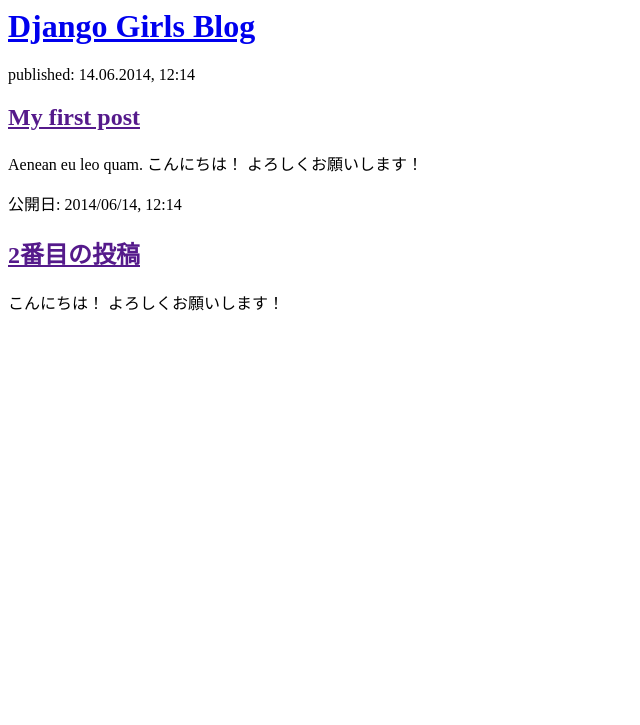
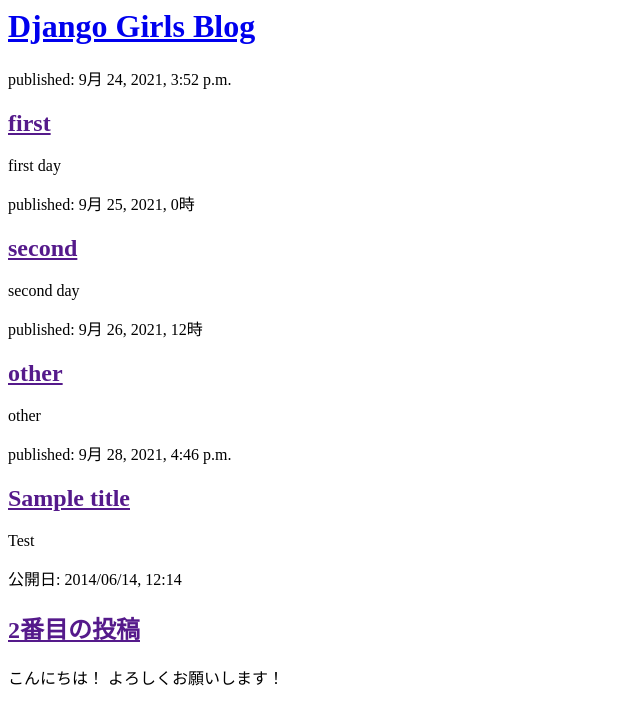
Before and after one commit to s-nes347/my-first-blog, a Django app: page / in a window 1280 px wide. Shown: the top 725 px of the page, without its empty margins (0-640 px from the left). Run offline with Django 3.2, Linux system fonts and the light colour scheme; data comes from the database, SQL or seed files in the repository; both versions use the stored data as it was after the commit.

Commit message:
Modified templates to display posts from database.

```diff
--- a/blog/models.py
+++ b/blog/models.py
@@ -10,7 +10,7 @@
     created_date = models.DateTimeField(default=timezone.now)
     published_date = models.DateTimeField(blank=True, null=True)
 
-    def puvlish(self):
+    def publish(self):
         self.published_date = timezone.now()
         self.save()
 
--- a/blog/templates/blog/post_list.html
+++ b/blog/templates/blog/post_list.html
@@ -8,9 +8,13 @@
         </div>
 
         <div>
-            <p>published: 14.06.2014, 12:14</p>
-            <h2><a href="">My first post</a></h2>
-            <p>Aenean eu leo quam. こんにちは！ よろしくお願いします！ </p>
+            {% for post in posts %}
+                <div>
+                    <p>published: {{ post.published_date }}
+                    <h2><a href="">{{ post.title }}</a></h2>
+                    <p>{{ post.text|linebreaksbr }}</p>
+                </div>
+            {% endfor %}
         </div>
 
         <div>
--- a/blog/views.py
+++ b/blog/views.py
@@ -1,5 +1,8 @@
 from django.shortcuts import render
+from django.utils import timezone
+from .models import Post
 
 # Create your views here.
 def post_list(request):
-    return render(request, 'blog/post_list.html', {})
+    posts = Post.objects.filter(published_date__lte=timezone.now()).order_by('published_date')
+    return render(request, 'blog/post_list.html', {"posts":posts})
```
Also changed, not shown: db.sqlite3.
